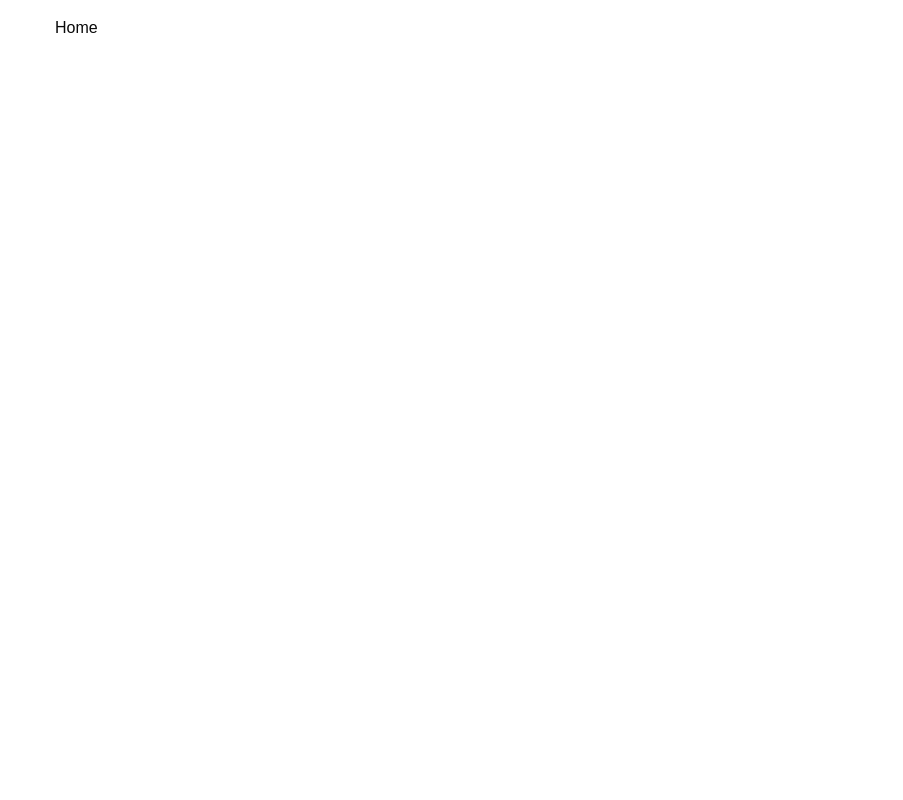
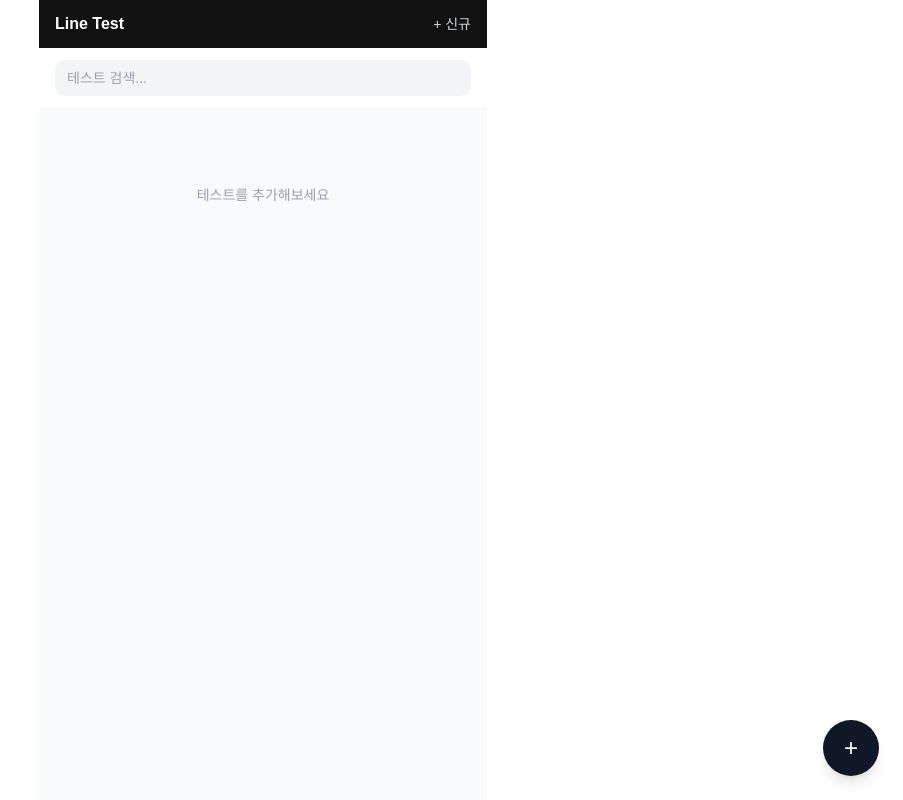
Before and after one commit to dyhwang9660-alt/line-test-manager, a React (Vite) app: page / in a window 1280 px wide. Shown: the whole page, without its empty margins (377-1280 px from the left). Built offline with nearby package versions, Linux system fonts and the light colour scheme.

Commit message:
feat: implement Home screen with test list and new test modal

```diff
--- /dev/null
+++ b/src/components/NewTestModal.tsx
@@ -0,0 +1,59 @@
+import { useState } from 'react'
+import { Dialog, DialogContent, DialogHeader, DialogTitle } from '@/components/ui/dialog'
+import { Button } from '@/components/ui/button'
+import { Input } from '@/components/ui/input'
+import { useAppStore } from '@/store/useAppStore'
+import { useNavigate } from 'react-router-dom'
+
+interface Props {
+  open: boolean
+  onClose: () => void
+}
+
+export default function NewTestModal({ open, onClose }: Props) {
+  const [name, setName] = useState('')
+  const [productName, setProductName] = useState('')
+  const createTest = useAppStore(s => s.createTest)
+  const navigate = useNavigate()
+
+  function handleSubmit() {
+    if (!name.trim()) return
+    const id = createTest(name.trim(), productName.trim())
+    onClose()
+    setName('')
+    setProductName('')
+    navigate(`/tests/${id}`)
+  }
+
+  return (
+    <Dialog open={open} onOpenChange={v => !v && onClose()}>
+      <DialogContent className="max-w-sm mx-4">
+        <DialogHeader>
+          <DialogTitle>새 Line Test</DialogTitle>
+        </DialogHeader>
+        <div className="space-y-3 pt-2">
+          <div>
+            <label className="text-sm text-gray-500 mb-1 block">테스트명 *</label>
+            <Input
+              placeholder="PE-LLD #23-A"
+              value={name}
+              onChange={e => setName(e.target.value)}
+              onKeyDown={e => e.key === 'Enter' && handleSubmit()}
+            />
+          </div>
+          <div>
+            <label className="text-sm text-gray-500 mb-1 block">제품명</label>
+            <Input
+              placeholder="Film Grade 0.918"
+              value={productName}
+              onChange={e => setProductName(e.target.value)}
+            />
+          </div>
+          <Button className="w-full bg-gray-900 hover:bg-gray-700" onClick={handleSubmit}>
+            생성
+          </Button>
+        </div>
+      </DialogContent>
+    </Dialog>
+  )
+}
--- a/src/pages/Home.tsx
+++ b/src/pages/Home.tsx
@@ -1,3 +1,99 @@
+import { useState } from 'react'
+import { useNavigate } from 'react-router-dom'
+import { useAppStore } from '@/store/useAppStore'
+import NewTestModal from '@/components/NewTestModal'
+import type { LineTest } from '@/types'
+
+function TestItem({ test }: { test: LineTest }) {
+  const navigate = useNavigate()
+  const lastRun = test.runs[test.runs.length - 1]
+  const lastDate = lastRun
+    ? new Date(lastRun.startTime).toLocaleDateString('ko-KR', { month: 'numeric', day: 'numeric' })
+    : new Date(test.createdAt).toLocaleDateString('ko-KR', { month: 'numeric', day: 'numeric' })
+
+  return (
+    <button
+      onClick={() => navigate(`/tests/${test.id}`)}
+      className={`w-full text-left rounded-xl px-4 py-3 mb-2 flex items-center justify-between border ${
+        test.status === 'active'
+          ? 'bg-[#fff8e0] border-[#fbbf24]'
+          : 'bg-white border-gray-200'
+      }`}
+    >
+      <div>
+        <div className="font-semibold text-gray-900 text-sm flex items-center gap-2">
+          {test.name}
+          {test.status === 'active' && (
+            <span className="text-xs bg-yellow-400 text-yellow-900 px-1.5 py-0.5 rounded-full font-medium">
+              진행중
+            </span>
+          )}
+        </div>
+        <div className="text-xs text-gray-500 mt-0.5">
+          {test.productName} · Run {test.runs.length}차 · 최근 {lastDate}
+        </div>
+      </div>
+      <span className="text-gray-400 text-lg">›</span>
+    </button>
+  )
+}
+
 export default function Home() {
-  return <div className="p-4">Home</div>
+  const tests = useAppStore(s => s.tests)
+  const [modalOpen, setModalOpen] = useState(false)
+  const [search, setSearch] = useState('')
+
+  const filtered = tests.filter(t =>
+    t.name.toLowerCase().includes(search.toLowerCase()) ||
+    t.productName.toLowerCase().includes(search.toLowerCase())
+  )
+  const active = filtered.filter(t => t.status === 'active')
+  const done = filtered.filter(t => t.status === 'done')
+
+  return (
+    <div className="flex flex-col min-h-screen bg-gray-50">
+      <div className="bg-[#111111] text-white px-4 py-3 flex items-center justify-between">
+        <span className="font-bold text-base">Line Test</span>
+        <button className="text-sm text-gray-300">+ 신규</button>
+      </div>
+
+      <div className="px-4 py-3 bg-white border-b border-gray-100">
+        <input
+          className="w-full bg-gray-100 rounded-lg px-3 py-2 text-sm outline-none placeholder:text-gray-400"
+          placeholder="테스트 검색..."
+          value={search}
+          onChange={e => setSearch(e.target.value)}
+        />
+      </div>
+
+      <div className="flex-1 px-4 py-3">
+        {active.length > 0 && (
+          <div className="mb-4">
+            <div className="text-xs font-semibold text-gray-500 uppercase tracking-wide mb-2">진행중</div>
+            {active.map(t => <TestItem key={t.id} test={t} />)}
+          </div>
+        )}
+        {done.length > 0 && (
+          <div>
+            <div className="text-xs font-semibold text-gray-500 uppercase tracking-wide mb-2">완료됨</div>
+            {done.map(t => <TestItem key={t.id} test={t} />)}
+          </div>
+        )}
+        {filtered.length === 0 && (
+          <div className="text-center text-gray-400 text-sm mt-16">
+            {search ? '검색 결과가 없습니다' : '테스트를 추가해보세요'}
+          </div>
+        )}
+      </div>
+
+      <button
+        onClick={() => setModalOpen(true)}
+        className="fixed bottom-6 right-6 w-14 h-14 bg-gray-900 text-white rounded-full shadow-lg text-2xl flex items-center justify-center"
+      >
+        +
+      </button>
+
+      <NewTestModal open={modalOpen} onClose={() => setModalOpen(false)} />
+    </div>
+  )
 }
```
